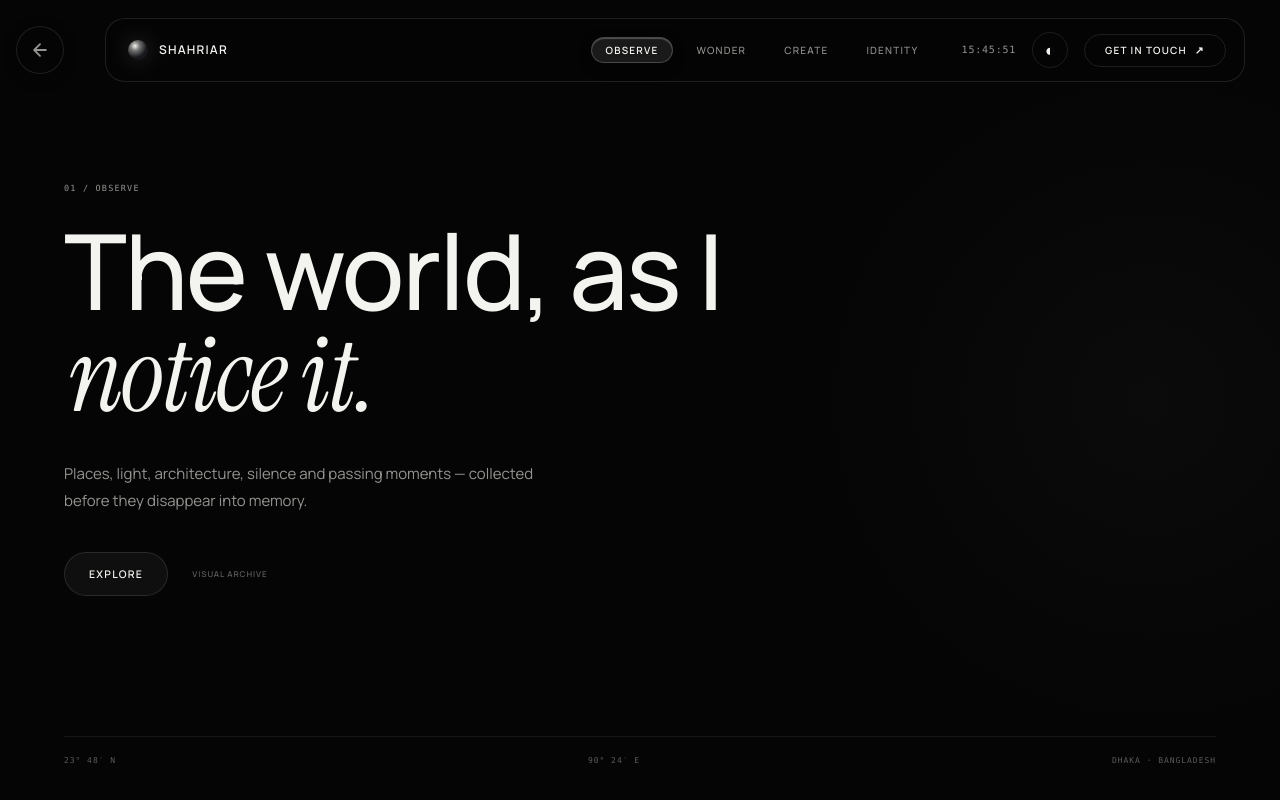
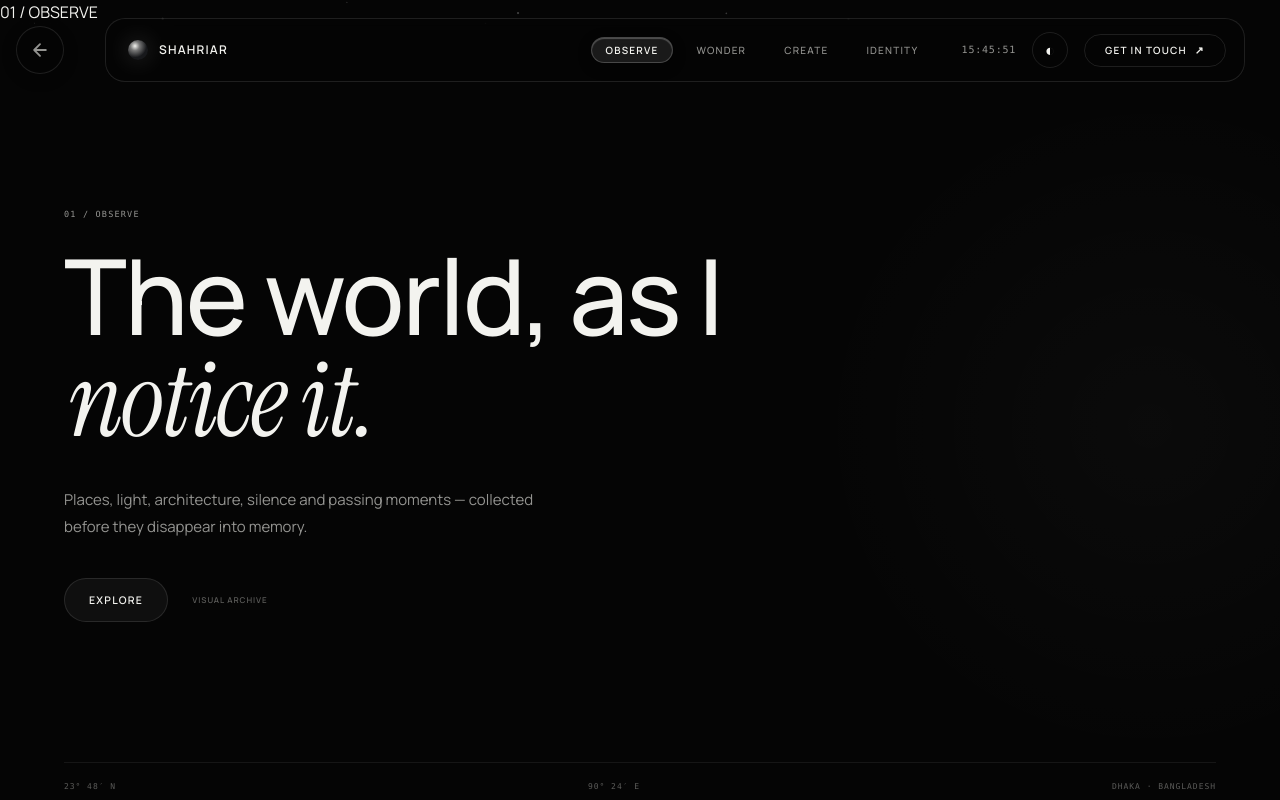
Before and after one commit to shahriarbappy60-ship-it/personal-universe, a React (Vite) app: page /observe in a window 1280 px wide. Shown: the top 800 px of the page. Built offline with nearby package versions, Linux system fonts and the light colour scheme.

Commit message:
feat: add cinematic spatial page transitions

```diff
--- a/src/App.jsx
+++ b/src/App.jsx
@@ -22,13 +22,43 @@ export default function App() {
   const [isMobileMenuOpen, setIsMobileMenuOpen] = useState(false);
   const [isContactOpen, setIsContactOpen] = useState(false);
   const [activeSection, setActiveSection] = useState('home');
+  const [displayLocation, setDisplayLocation] = useState(null);
+  const [transitionPhase, setTransitionPhase] = useState('idle');
   const location = useLocation();
 
   useEffect(() => {
     document.documentElement.classList.add('js-ready');
   }, []);
 
-  // Resilient hash navigation smoothly handling cross-page transitions
+  useEffect(() => {
+    if (!displayLocation) {
+      setDisplayLocation(location);
+      return;
+    }
+
+    if (
+      location.pathname === displayLocation.pathname &&
+      location.search === displayLocation.search &&
+      location.hash === displayLocation.hash
+    ) {
+      return;
+    }
+
+    setTransitionPhase('exit');
+
+    const swapTimer = window.setTimeout(() => {
+      setDisplayLocation(location);
+      window.scrollTo({ top: 0, left: 0, behavior: 'auto' });
+
+      requestAnimationFrame(() => {
+        requestAnimationFrame(() => setTransitionPhase('enter'));
+      });
+    }, 140);
+
+    return () => window.clearTimeout(swapTimer);
+  }, [location, displayLocation]);
+
+  // Resilient hash navigation smoothly handling cross-page transitions.
   useEffect(() => {
     if (location.hash) {
       const id = location.hash.replace('#', '');
@@ -48,6 +78,9 @@ export default function App() {
     }
   }, [location.pathname, location.hash]);
 
+  const renderedLocation = displayLocation || location;
+  const chapter = getChapterLabel(renderedLocation.pathname);
+
   return (
     <>
       <div className="noise" aria-hidden="true" />
@@ -66,7 +99,18 @@ export default function App() {
         onClose={() => setIsMobileMenuOpen(false)}
       />
 
-      <Routes>
+      <main
+        className={`page-transition page-transition--${transitionPhase}`}
+        data-route={renderedLocation.pathname}
+      >
+        <div className="page-transition__veil" aria-hidden="true">
+          {chapter && (
+            <span className="page-transition__chapter">{chapter}</span>
+          )}
+        </div>
+
+        <div className="page-transition__stage">
+          <Routes location={renderedLocation}>
             <Route
               path="/"
               element={
@@ -90,6 +134,8 @@ export default function App() {
             />
             <Route path="*" element={<NotFoundPage />} />
           </Routes>
+        </div>
+      </main>
 
       <Footer />
 
@@ -100,3 +146,16 @@ export default function App() {
     </>
   );
 }
+
+function getChapterLabel(pathname) {
+  const chapters = {
+    '/observe': '01 / OBSERVE',
+    '/wonder': '02 / THINK',
+    '/create': '03 / CREATE',
+    '/identity': '04 / IDENTITY',
+    '/contact': '05 / CONNECT',
+    '/get-in-touch': '05 / CONNECT',
+  };
+
+  return chapters[pathname] || '';
+}
```
Lines whose indentation alone changed are shown as unchanged.
